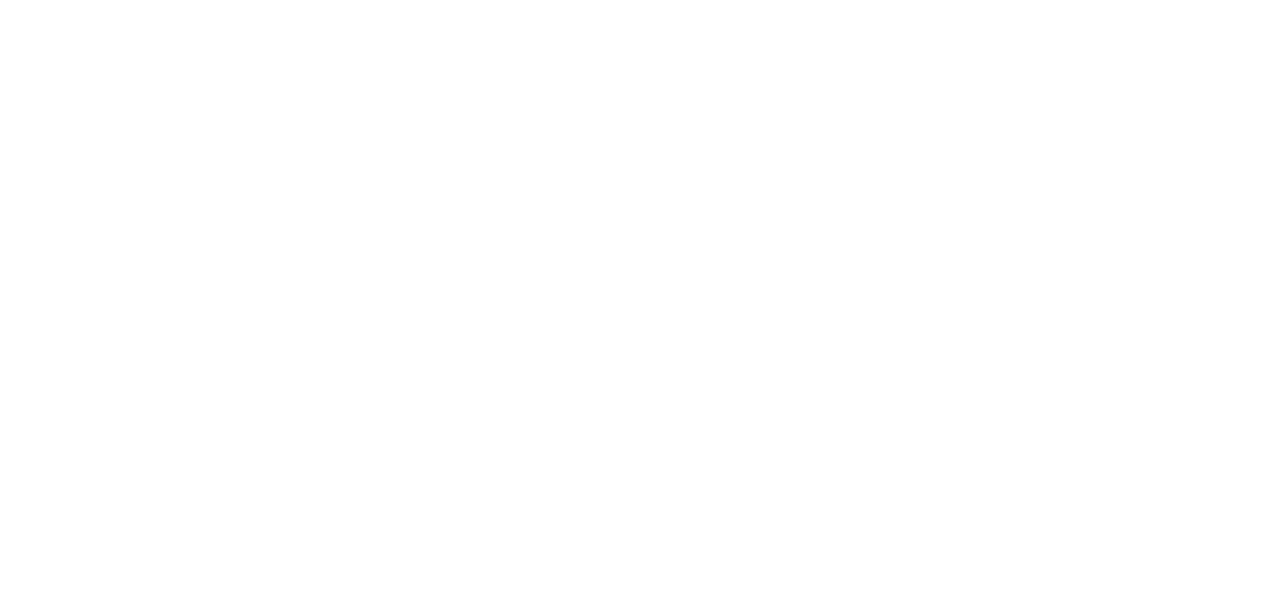
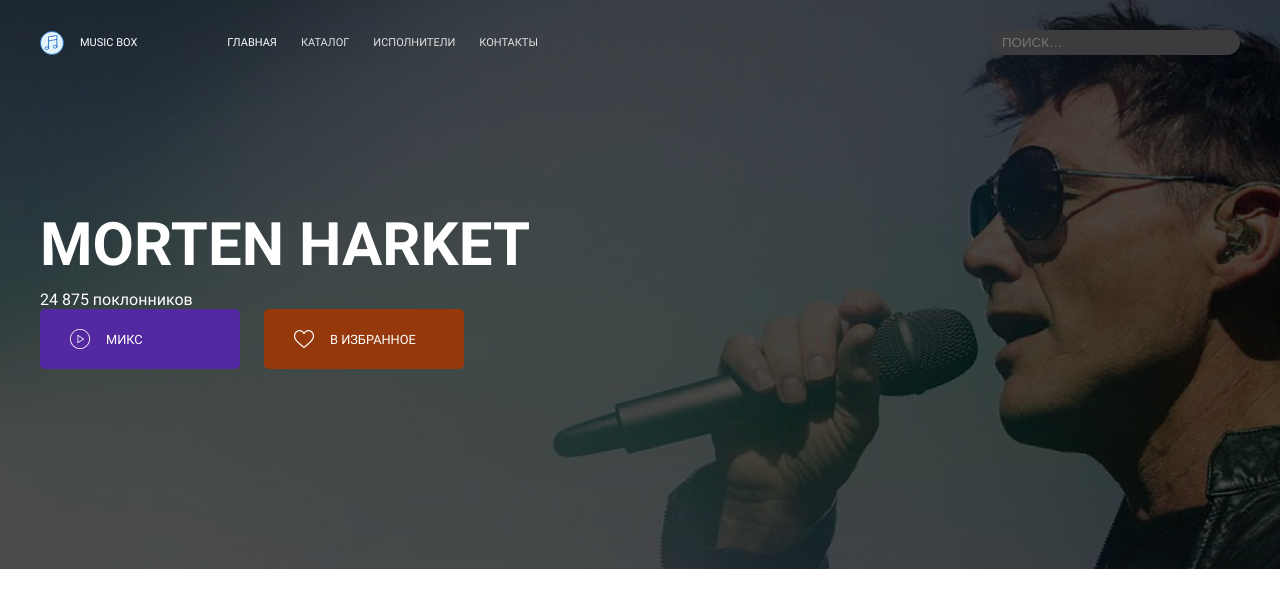
Before and after one commit to kzhvnkv/layout-designer-project-lvl2, a plain HTML site: page src/artist.html in a window 1280 px wide. Drawn offline with Linux system fonts and the light colour scheme.

Commit message:
add header artist

```diff
--- a/src/artist.html
+++ b/src/artist.html
@@ -3,10 +3,43 @@
 <head>
     <meta charset="UTF-8">
     <meta http-equiv="X-UA-Compatible" content="IE=edge">
+    <link rel="stylesheet" href="css/app.css">
     <meta name="viewport" content="width=device-width, initial-scale=1.0">
     <title>Hexlet LayoutDesigner Project. Music Box kzhvnkv</title>
 </head>
 <body>
+    <header class="section header header-artist" id="page-description">
+        <div class="container header-container">
+            <div class="header-top top">
+                <nav class="top-menu menu">
+                    <a class="menu-logo logo link link-active" href="#">
+                        <img class="logo-img" src="images/logo.svg" width="24" height="24" alt="Music Box">
+                        <div class="logo-title">Music box</div>
+                    </a>
+                    <ul class="menu-items">
+                        <li class="menu-item"><a class="menu-link link link-active" href="#" alt="Главная">Главная</a></li>
+                        <li class="menu-item"><a class="menu-link link" href="#" alt="Каталог">Каталог</a></li>
+                        <li class="menu-item"><a class="menu-link link" href="#" alt="Исполнители">Исполнители</a></li>
+                        <li class="menu-item"><a class="menu-link link" href="#" alt="Контакты">Контакты</a></li>
+                    </ul>
+                </nav>
+                <div class="top-search search">
+                    <form class="search-form">
+                        <input class="search-input" type="text" placeholder="ПОИСК…">
+                    </form>
+                </div>
+            </div>
+            <div class="header-banner banner banner-artist">
+                <h1>Morten Harket</h1>
+                <p class="banner-text-artist">24 875 поклонников</p>
+                <div class="banner-buttons">
+                    <a class="banner-btn-artist btn btn-artist btn-purple" href="#" title="Микс"><img class="banner-btn-icon" src="images/play-button.svg" width="20" height="20">Микс</a>
+                    <a class="banner-btn-artist btn btn-artist btn-brown-artist" href="#" title="В Избранное"><img class="banner-btn-icon" src="images/heart.svg" width="20" height="20">В Избранное</a>
+                </div>
+
+            </div>
+        </div>
+    </header>
 
 </body>
 </html>
--- a/src/scss/app.scss
+++ b/src/scss/app.scss
@@ -21,6 +21,8 @@
     background-size: cover;
 }
 
+/* HEADER SECTION */
+
 .header {
     &::before{
         content: "";
@@ -33,6 +35,12 @@
         background-image: url("../images/banner.png");
         @include bg-position-size;
         z-index: -10;
+    }
+
+    &-artist {
+        &::before {
+            background-image: url("../images/Morten Harket.png");
+        }
     }
 
     &-top {
@@ -89,47 +97,28 @@
         color: $white;
         box-sizing: border-box;
     }
-}
 
-
-.btn {
-    display: block;
-    padding: 20px 30px;
-    color: $white;
-    cursor: pointer;
-    text-transform: uppercase;
-    text-decoration: none;
-    border-radius: 5px;
-
-    &-green {
-        min-height: 57px;
-        background-color: $green;
-        border: none;
+    &-artist {
+        align-items: flex-start;
     }
 
-    &-transparent {
-        border: 1px solid $white;
-        border-radius: 5px;
+    &-buttons {
+        display: flex;
     }
 
-    &-news {
-        width: max-content;
-        padding: 16px 30px;
-        font-size: 12.8px;
-        color: $grey;
-        line-height: 1.5;
-        border: 1px solid $grey;
+    &-btn {
+        &-artist {
+            display: flex;
+            margin-right: 1.5rem;
+            align-items: center;
+        }
+
+        &-icon {
+            margin-right: 16px;
+            filter: invert(1);
+        }
     }
 
-    &-brown {
-        width: max-content;
-        border-radius: 32px;
-        padding: 16px 40px;
-        font-size: 12.8px;
-        background-color: $brown;
-        color: $grey;
-        text-transform: none;
-    }
 }
 
 .menu {
@@ -144,6 +133,7 @@
 
 .logo {
     @include flex-center;
+    margin-right: 90px;
     &-title {
         margin-left: 16px;
     }
@@ -267,7 +257,7 @@
     }
 }
 
-/* NEWS SECTION*/
+/* NEWS SECTION */
 
 .news {
     background-color: $black;
@@ -334,6 +324,7 @@
     }
 }
 
+/*APP SECTION*/
 
 .app {
     background-color: $black;
@@ -363,6 +354,8 @@
         justify-content: center;
     }
 }
+
+/* FOOTER SECTION */
 
 .footer {
     &::before{
@@ -463,6 +456,11 @@
         &-text {
             margin-top: 16px;
             text-align: center;
+
+            &-artist {
+                margin-top: 16px;
+                margin-bottom: 48px;
+            }
         }
 
         &-form {
@@ -472,6 +470,21 @@
             "col-3 col-3";
             max-width: 100%;
             width: 100%;
+        }
+
+        &-artist {
+            padding-top: 225px;
+            padding-bottom: 225px;
+        }
+
+        &-buttons {
+            flex-direction: column;
+        }
+
+        &-btn {
+            &-artist:first-child {
+                margin-bottom: 24px;
+            }
         }
     }
 
--- a/src/scss/general.scss
+++ b/src/scss/general.scss
@@ -47,9 +47,57 @@ ul {
 }
 
 .btn {
+    display: block;
+    padding: 20px 30px;
+    color: $white;
     cursor: pointer;
     text-transform: uppercase;
+    text-decoration: none;
     border-radius: 5px;
+
+    &-green {
+        min-height: 57px;
+        background-color: $green;
+        border: none;
+    }
+
+    &-transparent {
+        border: 1px solid $white;
+        border-radius: 5px;
+    }
+
+    &-news {
+        width: max-content;
+        padding: 16px 30px;
+        font-size: 12.8px;
+        color: $grey;
+        line-height: 1.5;
+        border: 1px solid $grey;
+    }
+
+    &-brown {
+        width: max-content;
+        border-radius: 32px;
+        padding: 16px 40px;
+        font-size: 12.8px;
+        background-color: $brown;
+        color: $grey;
+        text-transform: none;
+
+        &-artist {
+            background-color: $brown;
+        }
+    }
+
+    &-artist {
+        width: 140px;
+        font-size: 12.8px;
+    }
+
+    &-purple {
+        background-color: $purple;
+    }
+
 }
 
 h1 {
```
Also changed, not shown: src/index.html (+3 -4 lines), src/css/app.css, 1 other file.
